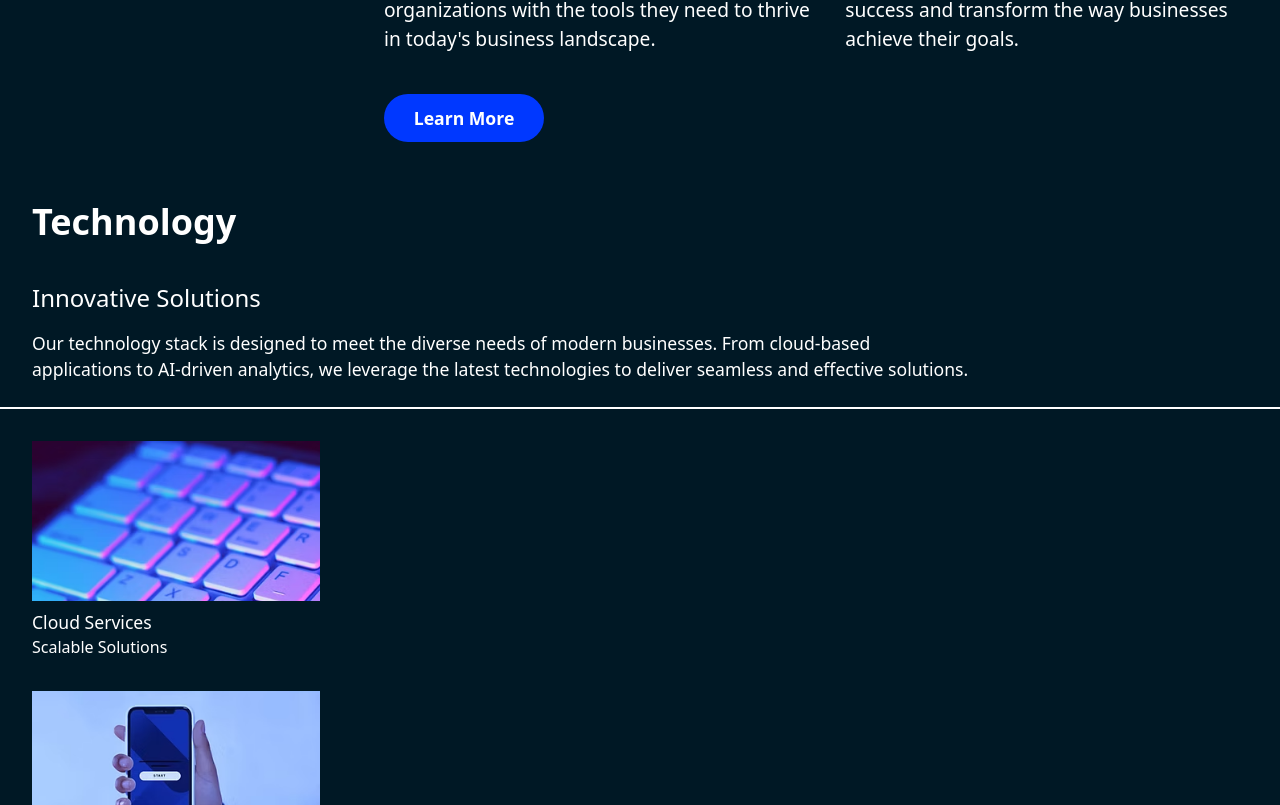
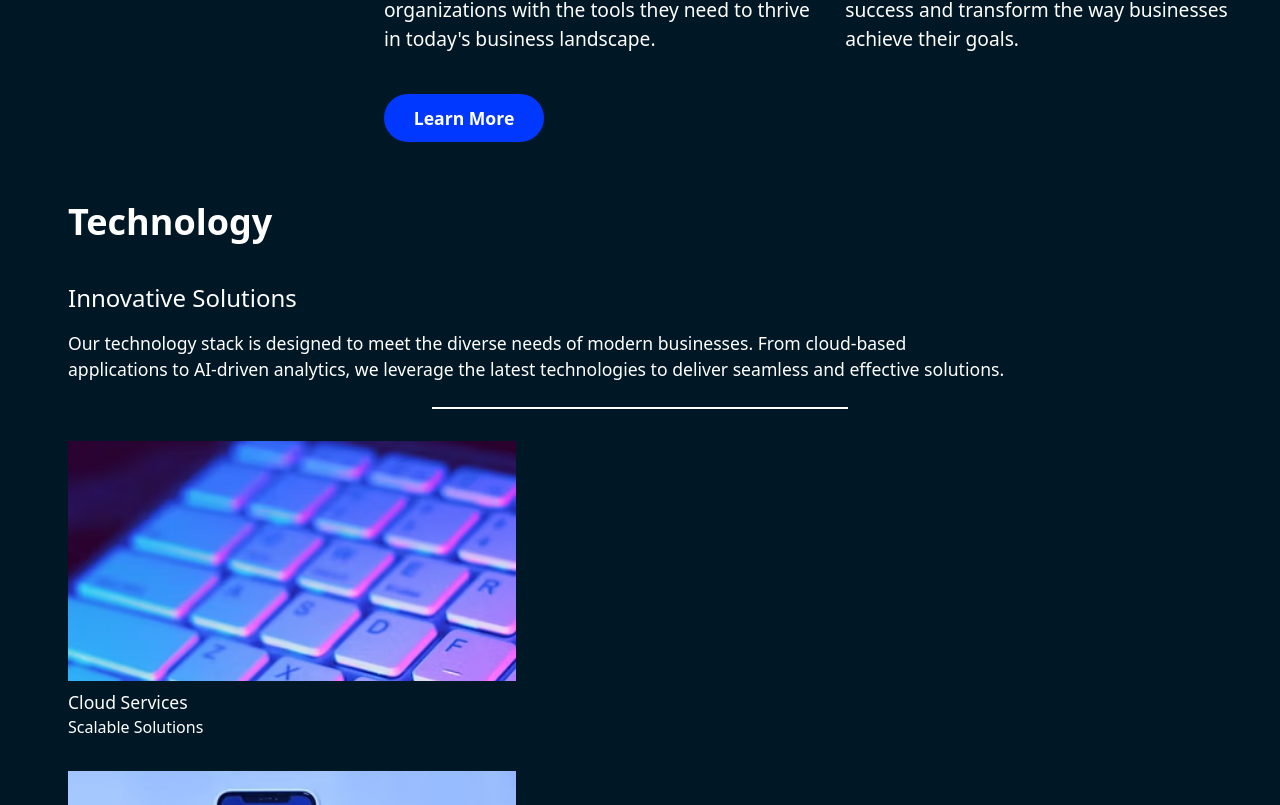
Before and after one commit to techwithdani/Clariod, a React (Vite) app in the folder frontend/: page / in a window 1280 px wide. Shown: the part 1195-2000 px from the top of the page. Built offline with nearby package versions, Linux system fonts and the light colour scheme.

Commit message:
Change styling

```diff
--- a/frontend/src/components/TechnologySection.jsx
+++ b/frontend/src/components/TechnologySection.jsx
@@ -11,13 +11,13 @@ const TechnologySection = () => {
     <>
       <section>
         <div className="bg-darkBlue text-white">
-          <div className="pt-15 pl-8">
+          <div className="pt-15 pl-8 md:pl-17">
             <h1 className="text-4xl font-semibold">Technology</h1>
           </div>
-          <div className="pl-8 pt-10">
+          <div className="pl-8 pt-10 md:pl-17">
             <p className="text-2xl">Innovative Solutions</p>
           </div>
-          <div className="pt-4 pl-8 text-balance text-[1.1rem] pr-10">
+          <div className="pt-4 pl-8 text-balance text-[1.1rem] pr-10 md:pl-17">
             <p>
               Our technology stack is designed to meet the diverse needs of
               modern businesses. From cloud-based applications to AI-driven
@@ -25,7 +25,9 @@ const TechnologySection = () => {
               and effective solutions.
             </p>
           </div>
-          <div className="bg-white h-0.5 mt-6"></div>
+          <div className=" flex justify-center items-center">
+            <div className="bg-white h-0.5 mt-6 w-[26rem]"></div>
+          </div>
           <div className="mt-6">
             <TechnologySectionImg
               Image={techImg1}
--- a/frontend/src/components/TechnologySectionImg.jsx
+++ b/frontend/src/components/TechnologySectionImg.jsx
@@ -2,8 +2,12 @@ const TechnologySectionImg = ({ Image, title, subTitle }) => {
   return (
     <>
       <figure>
-        <div className="pl-8 mt-8">
-          <img src={Image} alt={title} className="h-40 w-72 object-cover" />
+        <div className="pl-8 mt-8 md:pl-17">
+          <img
+            src={Image}
+            alt={title}
+            className="h-60 w-[30rem] object-cover pr-8"
+          />
           <div className="mt-2">
             <p className=" text-[1.1rem]">{title}</p>
             <p>{subTitle}</p>
```
